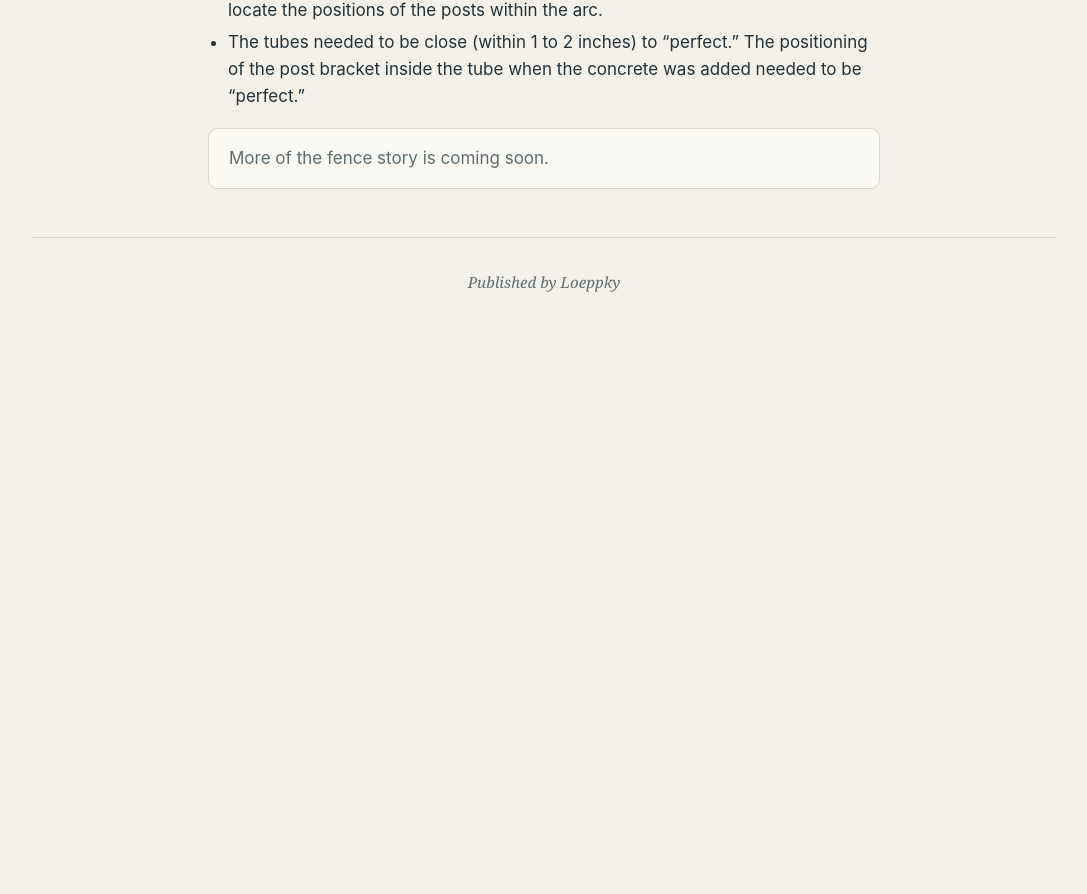
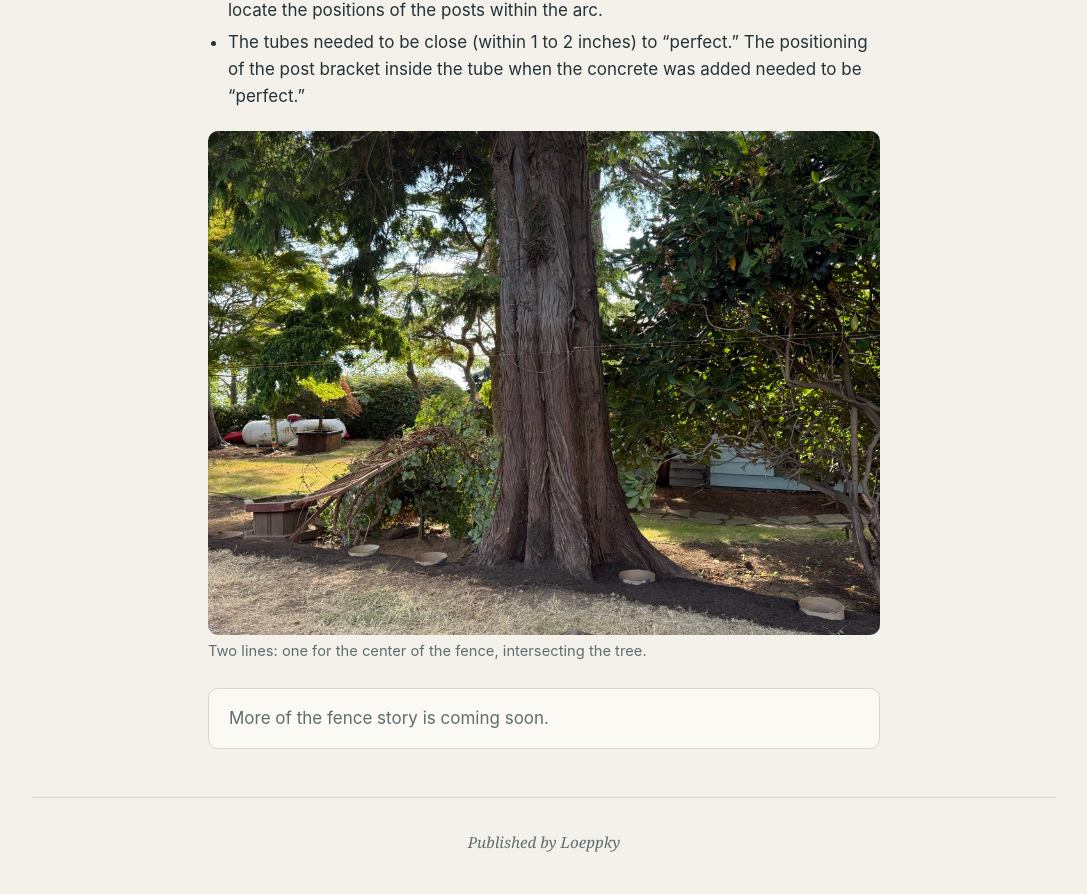
Before and after one commit to BigLep/searenityonlummi.com, a plain HTML site: page site/projects/fence.html in a window 1280 px wide. Shown: the part 10590-11484 px from the top of the page, without its empty margins (96-1183 px from the left). Before the commit the page ends 10924 px from the top, so only its background shows below. Drawn offline with Linux system fonts and the light colour scheme.

Commit message:
feat: add post layout lines photo to fence post anchors
Co-Authored-By: Claude Opus 5.5 <noreply@anthropic.com>

```diff
--- a/site/projects/fence.html
+++ b/site/projects/fence.html
@@ -82,6 +82,7 @@
 <li>The majority of the fence is straight and parallel with the road. However, the 6 posts closest to the garage gently arc as the road begins to turn. We used a jig made of 8-foot 2×2s to simulate the 6-foot picket lengths in an arc pattern, to locate the positions of the posts within the arc.</li>
 <li>The tubes needed to be close (within 1 to 2 inches) to “perfect.” The positioning of the post bracket inside the tube when the concrete was added needed to be “perfect.”</li>
 </ul>
+<div class="photos"><figure><a href="../images/fence/post-lines-at-tree.jpg"><img src="../images/fence/post-lines-at-tree.jpg" width="1050" height="1400" loading="lazy" alt="The big cedar beside the road, with two strings stretched across the trunk and round concrete form tubes set in the ground along the line."></a><figcaption>Two lines: one for the center of the fence, intersecting the tree.</figcaption></figure></div>
 </section>
 
     <p class="note">More of the fence story is coming soon.</p>
```
Also changed, not shown: site/images/fence/post-lines-at-tree.jpg (added).
